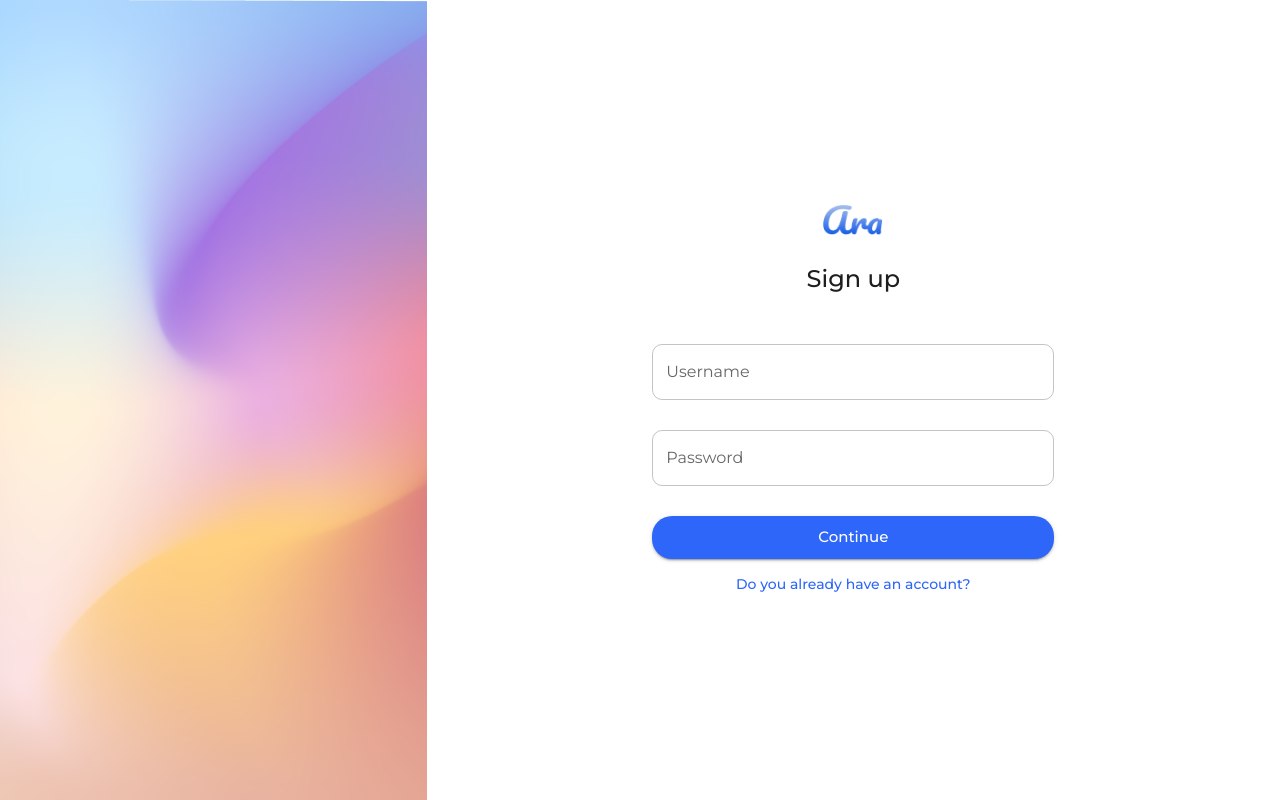
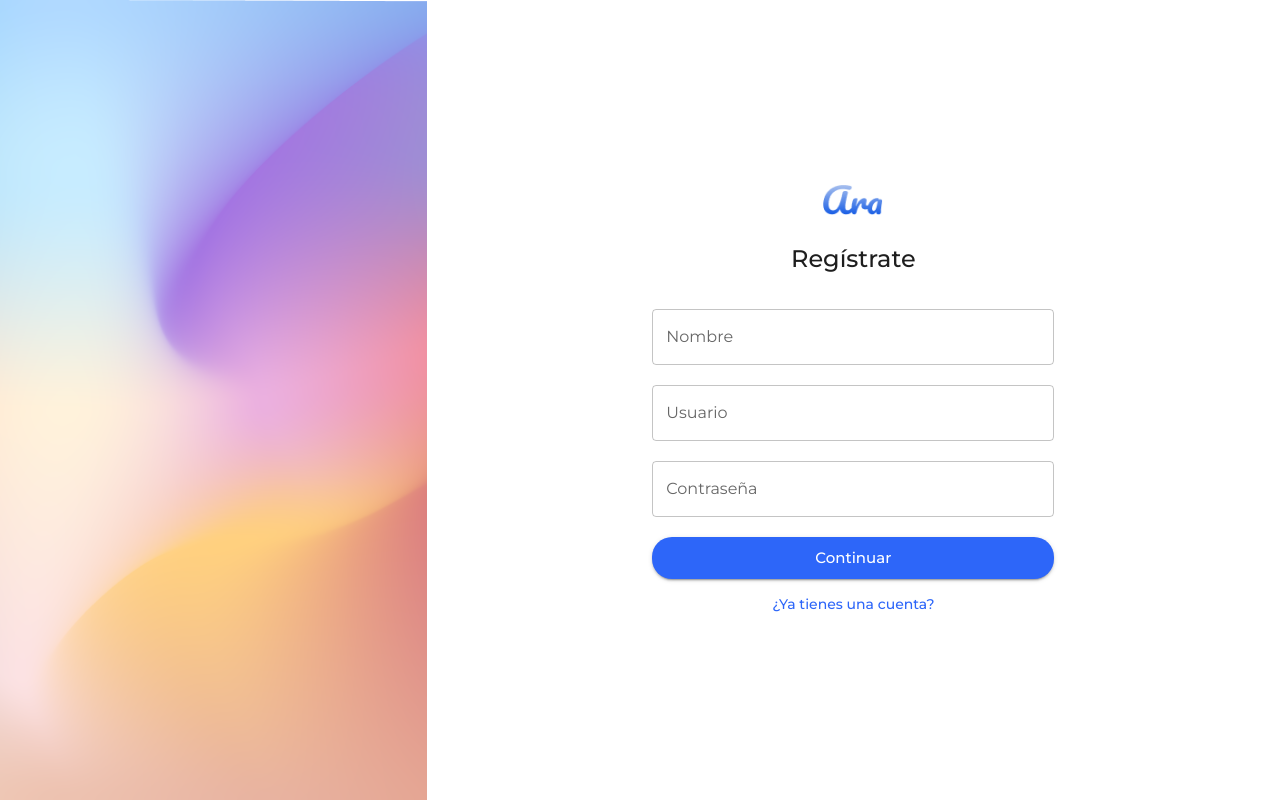
Before and after one commit to vkaren/ara, a Next.js app: page /register in a window 1280 px wide. Built offline with nearby package versions, Linux system fonts and the light colour scheme; what @mui/material-nextjs would draw is missing.

Commit message:
sign up and login form validation

```diff
--- a/package.json
+++ b/package.json
@@ -17,14 +17,17 @@
     "@emotion/cache": "^11.13.1",
     "@emotion/react": "^11.13.3",
     "@emotion/styled": "^11.13.0",
+    "@hookform/resolvers": "^3.9.1",
     "@mui/material": "^5.16.7",
     "@mui/material-nextjs": "^5.16.6",
     "dotenv": "^16.3.1",
     "i18next": "^23.16.5",
     "i18next-http-backend": "^2.6.2",
+    "joi": "^17.13.3",
     "next": "^14.0.4",
     "react": "^18.2.0",
     "react-dom": "^18.2.0",
+    "react-hook-form": "^7.54.0",
     "react-i18next": "^15.1.1",
     "sharp": "^0.33.2",
     "socket.io-client": "^4.7.4"
--- a/public/locales/en.json
+++ b/public/locales/en.json
@@ -56,5 +56,10 @@
     "notifications": "Notifications",
     "profile": "Profile",
     "settings": "Settings"
+  },
+  "validation": {
+    "required": "This field is required",
+    "min": "This field must have at least {{min}} characters",
+    "max": "This field cannot exceed {{max}} characters"
   }
 }
--- a/public/locales/es.json
+++ b/public/locales/es.json
@@ -1,60 +1,65 @@
 {
   "common": {
-    "nickname": "Nickname",
-    "username": "Username",
-    "password": "Password",
-    "continue": "Continue",
-    "logout": "Log out",
-    "send": "Send",
-    "delete": "Delete",
-    "cancel": "Cancel",
-    "follow": "Follow",
-    "following": "Following",
-    "confirmDelete": "Confirm Delete"
+    "nickname": "Nombre",
+    "username": "Usuario",
+    "password": "Contraseña",
+    "continue": "Continuar",
+    "logout": "Cerrar sesión",
+    "send": "Enviar",
+    "delete": "Eliminar",
+    "cancel": "Cancelar",
+    "follow": "Seguir",
+    "following": "Siguiendo",
+    "confirmDelete": "Confirmar eliminación"
   },
   "views": {
     "login": {
-      "title": "Welcome back!"
+      "title": "Bienvenido de nuevo!"
     },
     "register": {
-      "title": "Sign up",
-      "redirectLink": "Do you already have an account?"
+      "title": "Regístrate",
+      "redirectLink": "¿Ya tienes una cuenta?"
     },
     "home": {
       "adc": {
-        "placeholder": "Say hi :)",
-        "replyPlaceholder": "Post your reply"
+        "placeholder": "Di hola :)",
+        "replyPlaceholder": "Publica tu respuesta"
       },
-      "deletePost": "Are you sure you want to delete this post? This action cannot be undone."
+      "deletePost": "¿Estás seguro de que deseas eliminar esta publicación? Esta acción no se puede deshacer."
     },
     "search": {
-      "placeholder": "Search...",
-      "peopleToFollow": "People To Follow"
+      "placeholder": "Buscar...",
+      "peopleToFollow": "Personas para seguir"
     },
     "notifications": {
-      "title": "Notifications",
-      "like": "{{user}} liked your post",
-      "follow": "{{user}} followed you",
-      "reply": "{{user}} replied to your post"
+      "title": "Notificaciones",
+      "like": "{{user}} le gustó tu publicación",
+      "follow": "{{user}} te siguió",
+      "reply": "{{user}} respondió a tu publicación"
     },
     "settings": {
-      "title": "Settings",
-      "edit": "Edit profile",
-      "darkMode": "Set dark mode",
-      "deleteAccount": "Delete my account",
-      "confirmDeleteAccount": "Are you sure you want to delete your account? This action cannot be undone.",
-      "editNickname": "Change your nickname",
-      "editUsername": "Change your username",
-      "editPassword": "Change your password",
-      "editAvatar": "Upload a new avatar",
-      "saveChanges": "Save changes"
+      "title": "Configuraciones",
+      "edit": "Editar perfil",
+      "darkMode": "Activar modo oscuro",
+      "deleteAccount": "Eliminar mi cuenta",
+      "confirmDeleteAccount": "¿Estás seguro de que deseas eliminar tu cuenta? Esta acción no se puede deshacer.",
+      "editNickname": "Cambiar tu nombre",
+      "editUsername": "Cambiar tu nombre de usuario",
+      "editPassword": "Cambiar tu contraseña",
+      "editAvatar": "Subir un nuevo avatar",
+      "saveChanges": "Guardar cambios"
     }
   },
   "navbar": {
-    "home": "Home",
-    "search": "Search",
-    "notifications": "Notifications",
-    "profile": "Profile",
-    "settings": "Settings"
+    "home": "Inicio",
+    "search": "Buscar",
+    "notifications": "Notificaciones",
+    "profile": "Perfil",
+    "settings": "Configuraciones"
+  },
+  "validation": {
+    "required": "Este campo es obligatorio",
+    "min": "Este campo debe tener al menos {{min}} caracteres",
+    "max": "Este campo no puede exceder {{max}} caracteres"
   }
 }
--- a/src/components/Forms/AuthForm.tsx
+++ /dev/null
@@ -1,85 +0,0 @@
-import React from "react";
-import Image from "next/image";
-import { useTranslation } from "react-i18next";
-import { Stack, Container, Typography, TextField, Box, Button, Link } from "@mui/material";
-
-interface IAuthFormProps {
-  titleKey: string;
-  showRegisterLink?: boolean;
-}
-
-const AuthForm = ({ titleKey, showRegisterLink }: IAuthFormProps) => {
-  const { t } = useTranslation();
-
-  return (
-    <Stack
-      spacing={"50px"}
-      width={"100%"}
-      height={"100%"}
-      alignItems={"center"}
-      justifyContent={"center"}
-      p={"12px"}
-    >
-      <Container
-        sx={{
-          display: "flex",
-          flexDirection: "column",
-          alignItems: "center",
-          gap: "30px",
-        }}
-      >
-        <Image src={"/assets/ara.png"} alt="Ara" width={60} height={30} />
-        <Typography variant="h2">{t(titleKey)}</Typography>
-      </Container>
-
-      <Container
-        component={"form"}
-        sx={{
-          display: "flex",
-          flexDirection: "column",
-          gap: "30px",
-          maxWidth: "450px !important",
-        }}
-      >
-        <TextField
-          id="username"
-          label={t("common.username")}
-          InputProps={{ sx: { borderRadius: "10px" } }}
-        />
-        <TextField
-          id="password"
-          label={t("common.password")}
-          InputProps={{ sx: { borderRadius: "10px" } }}
-        />
-
-        <Box display={"flex"} flexDirection={"column"} gap={"15px"}>
-          <Button
-            variant="contained"
-            type="submit"
-            sx={{
-              borderRadius: "20px",
-              fontSize: "15px",
-              py: "8px",
-            }}
-          >
-            {t("common.continue")}
-          </Button>
-
-          {showRegisterLink && (
-            <Link
-              href="/login"
-              underline="none"
-              textAlign={"center"}
-              fontSize={"14px"}
-              fontWeight={500}
-            >
-              {t("views.register.redirectLink")}
-            </Link>
-          )}
-        </Box>
-      </Container>
-    </Stack>
-  );
-};
-
-export default AuthForm;
--- /dev/null
+++ b/src/components/Forms/BaseAuthForm.tsx
@@ -0,0 +1,82 @@
+import { useForm, Controller } from "react-hook-form";
+import { joiResolver } from "@hookform/resolvers/joi";
+import { Container, TextField, Button } from "@mui/material";
+import Joi from "joi";
+import { useTranslation } from "react-i18next";
+
+interface IBaseAuthFormProps {
+  schema: Joi.ObjectSchema<any>;
+  fields: Array<{
+    name: string;
+    label: string;
+    type?: string;
+    minLength?: number;
+    maxLength?: number;
+  }>;
+  onSubmit: (data: any) => void;
+}
+
+const BaseAuthForm = ({ schema, fields, onSubmit }: IBaseAuthFormProps) => {
+  const { t } = useTranslation();
+  const {
+    control,
+    handleSubmit,
+    formState: { errors },
+  } = useForm({
+    resolver: joiResolver(schema),
+    defaultValues: fields.reduce(
+      (acc, field) => {
+        acc[field.name] = "";
+        return acc;
+      },
+      {} as Record<string, string>
+    ),
+  });
+
+  return (
+    <Container
+      component="form"
+      onSubmit={handleSubmit(onSubmit)}
+      sx={{
+        display: "flex",
+        flexDirection: "column",
+        gap: "20px",
+        maxWidth: "450px !important",
+      }}
+    >
+      {fields.map(({ name, label, type = "text", minLength, maxLength }) => (
+        <Controller
+          key={name}
+          name={name}
+          control={control}
+          render={({ field }) => (
+            <TextField
+              {...field}
+              type={type}
+              label={label}
+              error={!!errors[name]}
+              helperText={t(errors[name]?.message || "", {
+                min: minLength,
+                max: maxLength,
+              })}
+              fullWidth
+            />
+          )}
+        />
+      ))}
+      <Button
+        variant="contained"
+        type="submit"
+        sx={{
+          borderRadius: "20px",
+          fontSize: "15px",
+          py: "8px",
+        }}
+      >
+        {t("common.continue")}
+      </Button>
+    </Container>
+  );
+};
+
+export default BaseAuthForm;
--- /dev/null
+++ b/src/components/Forms/LoginForm.tsx
@@ -0,0 +1,57 @@
+import { Container, Stack, Typography } from "@mui/material";
+import BaseAuthForm from "./BaseAuthForm";
+import Image from "next/image";
+import { loginSchema } from "config/validators";
+import { useTranslation } from "react-i18next";
+import { useRouter } from "next/router";
+
+const LoginForm = () => {
+  const { t } = useTranslation();
+  const router = useRouter();
+
+  const onSubmit = (data: any) => {
+    console.log("Login Data:", data);
+    router.push("/home");
+  };
+
+  return (
+    <Stack
+      spacing={"15px"}
+      width={"100%"}
+      height={"100%"}
+      alignItems={"center"}
+      justifyContent={"center"}
+      p={"12px"}
+    >
+      <Container
+        sx={{
+          display: "flex",
+          flexDirection: "column",
+          alignItems: "center",
+          gap: "30px",
+        }}
+      >
+        <Image src={"/assets/ara.png"} alt="Ara" width={60} height={30} />
+        <Typography variant="h2" mb={"30px"}>
+          {t("views.login.title")}
+        </Typography>
+      </Container>
+      <BaseAuthForm
+        fields={[
+          { name: "username", label: t("common.username"), minLength: 3, maxLength: 30 },
+          {
+            name: "password",
+            label: t("common.password"),
+            type: "password",
+            minLength: 6,
+            maxLength: 30,
+          },
+        ]}
+        schema={loginSchema}
+        onSubmit={onSubmit}
+      />
+    </Stack>
+  );
+};
+
+export default LoginForm;
--- /dev/null
+++ b/src/components/Forms/SignUpForm.tsx
@@ -0,0 +1,55 @@
+import BaseAuthForm from "./BaseAuthForm";
+import { signUpSchema } from "config/validators";
+import { useTranslation } from "react-i18next";
+import { Container, Link, Stack, Typography } from "@mui/material";
+import Image from "next/image";
+import { useRouter } from "next/router";
+
+const SignUpForm = () => {
+  const { t } = useTranslation();
+  const router = useRouter();
+
+  const onSubmit = (data: any) => {
+    console.log("Sign Up Data:", data);
+    router.push("/home");
+  };
+
+  return (
+    <Stack
+      spacing={"15px"}
+      width={"100%"}
+      height={"100%"}
+      alignItems={"center"}
+      justifyContent={"center"}
+      p={"12px"}
+    >
+      <Container
+        sx={{
+          display: "flex",
+          flexDirection: "column",
+          alignItems: "center",
+          gap: "30px",
+        }}
+      >
+        <Image src={"/assets/ara.png"} alt="Ara" width={60} height={30} />
+        <Typography variant="h2" mb={"20px"}>
+          {t("views.register.title")}
+        </Typography>
+      </Container>
+      <BaseAuthForm
+        schema={signUpSchema}
+        fields={[
+          { name: "nickname", label: t("common.nickname"), minLength: 3, maxLength: 30 },
+          { name: "username", label: t("common.username"), minLength: 3, maxLength: 30 },
+          { name: "password", label: t("common.password"), type: "password", minLength: 6 },
+        ]}
+        onSubmit={onSubmit}
+      />
+      <Link href="/login" underline="none" textAlign={"center"} fontSize={"14px"} fontWeight={500}>
+        {t("views.register.redirectLink")}
+      </Link>
+    </Stack>
+  );
+};
+
+export default SignUpForm;
--- a/src/components/Forms/index.ts
+++ b/src/components/Forms/index.ts
@@ -1,2 +1,3 @@
-export { default as AuthForm } from "./AuthForm";
 export { default as UpdateAccountForm } from "./UpdateAccountForm";
+export { default as SignUpForm } from "./SignUpForm";
+export { default as LoginForm } from "./LoginForm";
--- /dev/null
+++ b/src/config/validators/auth-form.validator.ts
@@ -0,0 +1,24 @@
+import Joi from "joi";
+
+const name = Joi.string().min(3).max(30).required().messages({
+  "string.empty": "validation.required",
+  "string.min": "validation.min",
+  "string.max": "validation.max",
+});
+const password = Joi.string().min(6).max(30).required().messages({
+  "string.empty": "validation.required",
+  "string.min": "validation.min",
+});
+
+const signUpSchema = Joi.object({
+  nickname: name,
+  username: name,
+  password: password,
+});
+
+const loginSchema = Joi.object({
+  username: name,
+  password: password,
+});
+
+export { signUpSchema, loginSchema };
--- /dev/null
+++ b/src/config/validators/index.ts
@@ -0,0 +1 @@
+export * from "./auth-form.validator";
--- a/src/containers/Login/index.tsx
+++ b/src/containers/Login/index.tsx
@@ -1,8 +1,7 @@
-import { AuthForm } from "@components/Forms";
+import { LoginForm } from "@components/Forms";
 
-// TODO: Create controller
 const Login = () => {
-  return <AuthForm titleKey={"views.login.title"} />;
+  return <LoginForm />;
 };
 
 export default Login;
--- a/src/containers/SignUp/index.tsx
+++ b/src/containers/SignUp/index.tsx
@@ -1,8 +1,7 @@
-import { AuthForm } from "@components/Forms";
+import { SignUpForm } from "@components/Forms";
 
-// TODO: Create controller
 const SignUp = () => {
-  return <AuthForm titleKey={"views.register.title"} showRegisterLink={true} />;
+  return <SignUpForm />;
 };
 
 export default SignUp;
```
Also changed, not shown: 1 other file (tests, documents, lock files or other folders).
